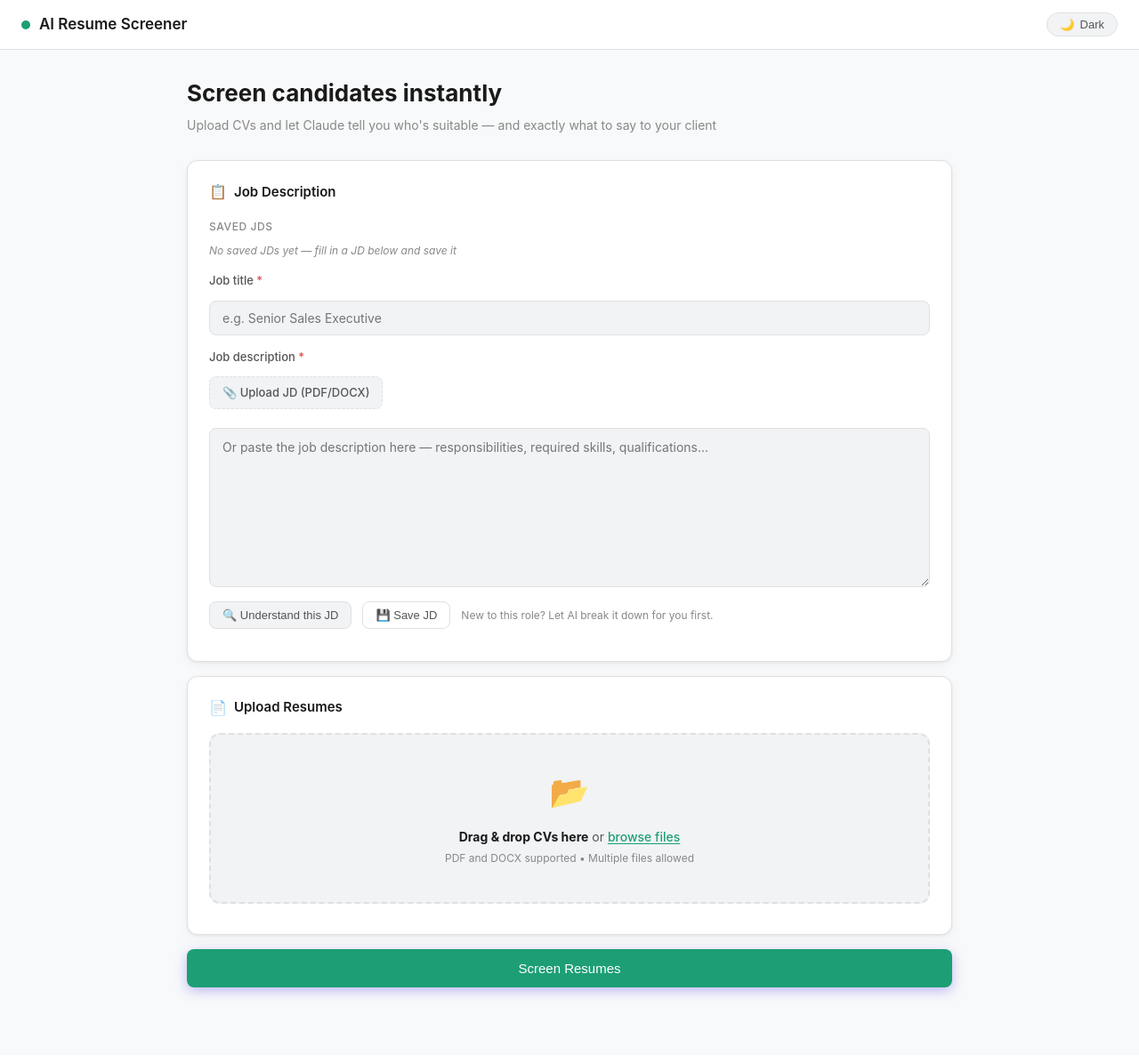
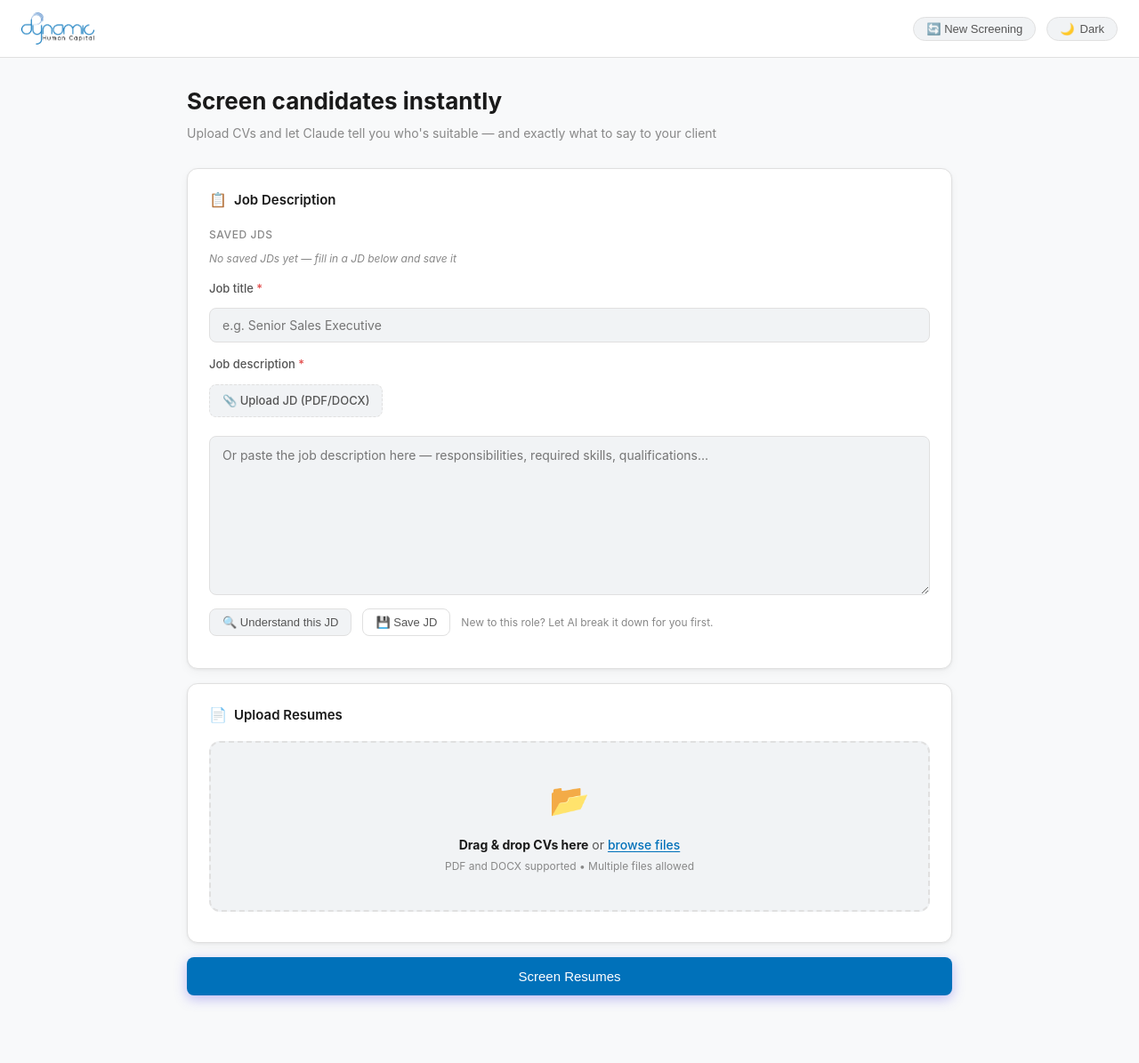
Before and after one commit to yvonne-ux/AI-Resume-Screener, a Flask app: page / in a window 1280 px wide. Shown: the whole page at 89% size. Before the commit the page ends 1123 px from the top, so only its background shows below. Run offline with Flask 3, Linux system fonts and the light colour scheme.

Commit message:
Add DHC logo, blue brand colours, move New Screening to topbar
Co-Authored-By: Claude Sonnet 4.6 <noreply@anthropic.com>

```diff
--- a/templates/index.html
+++ b/templates/index.html
@@ -15,9 +15,9 @@
       --text: #1a1a1a;
       --text2: #555;
       --text3: #888;
-      --accent: #1D9E75;
-      --accent-light: #e1f5ee;
-      --accent-dark: #0f6e56;
+      --accent: #0071ba;
+      --accent-light: #e8f3fb;
+      --accent-dark: #005a94;
       --hire: #e1f5ee; --hire-text: #0f6e56;
       --maybe: #fff8e1; --maybe-text: #b45309;
       --pass: #fef2f2; --pass-text: #b91c1c;
@@ -32,9 +32,9 @@
       --text: #f0f0f0;
       --text2: #aaa;
       --text3: #666;
-      --accent: #1D9E75;
-      --accent-light: #0d3d2c;
-      --accent-dark: #5dcaa5;
+      --accent: #6798d0;
+      --accent-light: #0d1f3a;
+      --accent-dark: #6798d0;
       --hire: #0d3d2c; --hire-text: #5dcaa5;
       --maybe: #2d2000; --maybe-text: #fbbf24;
       --pass: #2d0000; --pass-text: #f87171;
@@ -540,10 +540,12 @@
 
   <div class="topbar">
     <div class="logo">
-      <div class="logo-dot"></div>
-      AI Resume Screener
+      <img src="/static/dhc-logo.png" alt="DHC" style="height:36px;object-fit:contain;" />
     </div>
     <div class="topbar-right">
+      <button class="theme-toggle" onclick="newScreening()" title="Start a new screening">
+        🔄 New Screening
+      </button>
       <button class="theme-toggle" onclick="toggleTheme()">
         <span id="themeIcon">🌙</span>
         <span id="themeLabel">Dark</span>
@@ -641,10 +643,7 @@
     <section id="resultsSection" style="display:none">
       <div class="results-header">
         <h2>Results <span id="resultCount" class="badge"></span></h2>
-        <div style="display:flex;gap:8px;">
-          <button class="btn btn-secondary" onclick="newScreening()">↺ New Screening</button>
-          <button class="btn btn-secondary" onclick="exportToExcel()">⬇ Export to Excel</button>
-        </div>
+        <button class="btn btn-secondary" onclick="exportToExcel()">⬇ Export to Excel</button>
       </div>
 
       <div id="summaryBar" class="summary-bar">
```
Also changed, not shown: static/dhc-logo.png (added).
